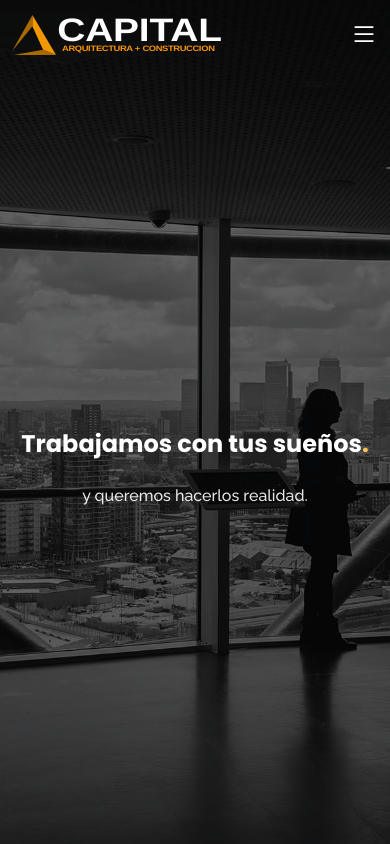
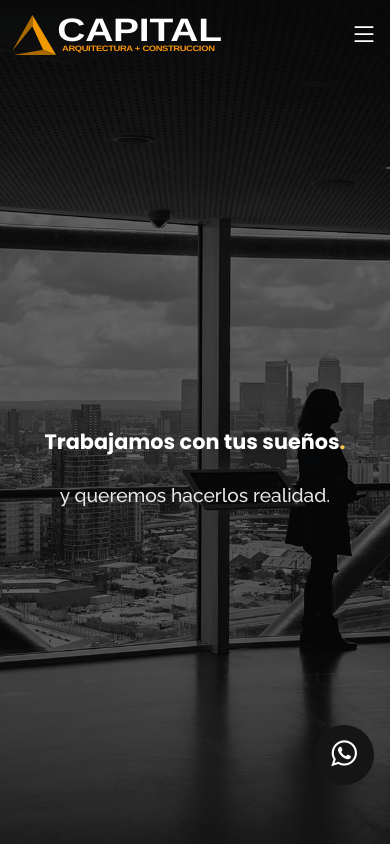
Before and after one commit to franferfain/Capital-Santa-Fe, a plain HTML site: page index.html in a window 390 px wide. Shown: the top 844 px of the page. Drawn offline with nearby package versions, Linux system fonts and the light colour scheme.

Commit message:
Whatsapp btn

```diff
--- a/assets/css/style.css
+++ b/assets/css/style.css
@@ -416,7 +416,7 @@ h1, h2, h3, h4, h5, h6 {
 
 #hero h1 {
   margin: 0;
-  font-size: 3rem;
+  font-size: 3em;
   font-weight: 700;
   line-height: 64px;
   color: #fff;
@@ -469,23 +469,55 @@ h1, h2, h3, h4, h5, h6 {
   border-color: #ffc451;
 }
 
+.whatsapp {
+position: fixed;
+width: 60px;
+height: 60px;
+bottom: 3.7rem;
+right: 1rem;
+background-color:#151515;
+color: #fff;
+border-radius: 50px;
+text-align: center;
+font-size: 30px;
+z-index: 100;
+}
+
+.fa {
+  display: inline-block;
+  font: normal normal normal 14px/1 FontAwesome;
+  font-size: inherit;
+  text-rendering: auto;
+  -webkit-font-smoothing: antialiased
+}
+
+.whatsapp-icon {
+  margin-top: 13px;
+}
+
 @media (min-width: 1024px) {
   #hero {
     background-attachment: fixed;
   }
 }
 
- @media (max-width: 768px) {
+@media (max-width: 640px) {
    #hero h1 {
-    font-size: 1.5rem;
-
+    font-size: 1.3rem;
   }
   #hero h2 {
-    font-size: 1rem;
-
-
-  }
-}
+    font-size: 1.2rem;
+   }
+}
+/* @media (max-width: 820px){
+    #hero h1 {
+     font-size: 1.5rem;
+
+   }
+     #hero h2 {
+    font-size: 1.2rem;
+   }
+} */
 
 
 /*   #hero h1 {
--- a/index.html
+++ b/index.html
@@ -14,6 +14,8 @@
   <!-- Favicons -->
   <link href="assets/img/favicon.ico" rel="icon">
   <link href="assets/img/favicon.ico" rel="apple-touch-icon">
+  <link rel="preconnect" href="https://fonts.gstatic.com">
+  <link rel="stylesheet" href="https://stackpath.bootstrapcdn.com/font-awesome/4.7.0/css/font-awesome.min.css">
 
   <!-- Google Fonts -->
   <link href="https://fonts.googleapis.com/css?family=Open+Sans:300,300i,400,400i,600,600i,700,700i|Raleway:300,300i,400,400i,500,500i,600,600i,700,700i|Poppins:300,300i,400,400i,500,500i,600,600i,700,700i" rel="stylesheet">
@@ -525,7 +527,8 @@
         </div>
 
       </div>
-    </section> End Team Section
+    </section>
+    <!-- End Team Section -->
 
     <!-- ======= Contact Section ======= -->
     <br>
@@ -568,8 +571,7 @@
           </div>
 
           <div class="col-lg-8 mt-5 mt-lg-0">
-
-            <form action="forms/contact.php" method="post" role="form" class="php-email-form">
+            <form action="https://formspree.io/f/mvodrpwj"  method="POST">
             <div class="row">
             <div class="col-md-6 form-group">
               <input type="text" name="name" class="form-control" id="name" placeholder="Nombre completo" required>
@@ -577,28 +579,26 @@
             <div class="col-md-6 form-group mt-3 mt-md-0">
               <input type="email" class="form-control" name="email" id="email" placeholder="Correo Electrónico" required>
             </div>
-              </div>
             <div class="form-group mt-3">
               <input type="text" class="form-control" name="subject" id="subject" placeholder="Asunto " required>
             </div>
             <div class="form-group mt-3">
               <textarea class="form-control" name="message" rows="5" placeholder="Mensaje" required></textarea>
             </div>
-              <div class="my-3">
-                <div class="loading">Cargando</div>
-                <div class="error-message"></div>
-                <div class="sent-message">Tu mensaje ha sido enviado. Muchas gracias!. </div>
-              </div>
             <div class="text-center"><button type="submit">Enviar</button></div>
           </form>
 
           </div>
-
         </div>
-
       </div>
     </section><!-- End Contact Section -->
+    <div class="wtp">
+      <a target="_blank" href="https://api.whatsapp.com/send?phone=5493425170473" class="whatsapp" rel="noreferrer">
+        <i class="fa fa-whatsapp whatsapp-icon">
 
+        </i>
+      </a>
+    </div>
   </main><!-- End #main -->
 
   <!-- ======= Footer ======= -->
```
Lines whose indentation alone changed are shown as unchanged.
